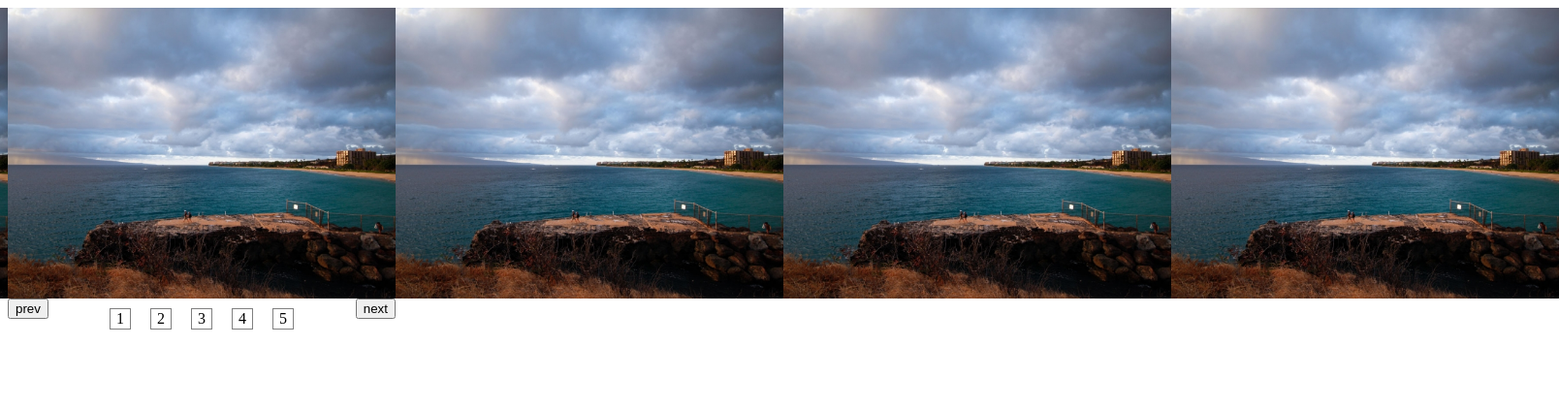
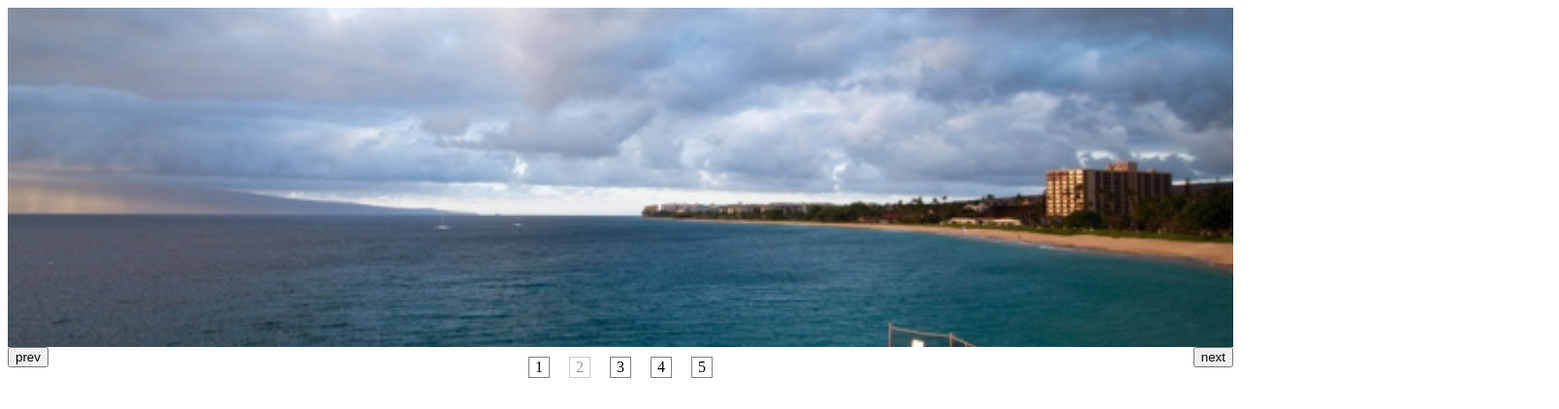
Before and after one commit to VladLinevich/slider_jq, a plain HTML site: page index.html in a window 1280 px wide. Both pictures are taken after a click on the button "next". Shown: the whole page at 97% size, 1608 px wide, since content can reach past the window. Drawn offline with Linux system fonts and the light colour scheme.

Commit message:
final 1.0

```diff
--- a/slider.css
+++ b/slider.css
@@ -1,14 +1,15 @@
 .slider {
     margin: 0;
     padding: 0;
-    width:  400px;
-    height: 300px;
+    width:  100%;
+    height: 350px;
     position: relative;
 }
 
 .s-wrap {
     position: relative;
     background-color: forestgreen;
+    overflow: hidden;
 }
 
 .s-container {
@@ -51,5 +52,10 @@
     line-height: 20px;
     text-align: center;
     margin: 0 10px;
-    border: 1px solid grey
+    border: 1px solid grey;
+    transition: .2s ease;
 }
+
+.s-pagination__item.active {
+    opacity: .4;
+}
--- a/slider.js
+++ b/slider.js
@@ -15,32 +15,28 @@
 
         item: $('<span>', {
             class:'s-pagination__item'
-        })
-     }
+        }),
 
-     var methods = {
-
-
-
+        element: null
      }
 
      var params = {
-        widthOfWrapper: Number.parseInt(elements.items.css('width')),
-        heightOfWrapper: Number.parseInt(elements.container.css('height'))
+        widthOfWrapper: getSizeParam(elements.items, 'width'),
+        heightOfWrapper: getSizeParam(elements.container, 'height')
      }
 
      var current = 0;
 
-     function slide (numberOfslide, cb) {
+     function getSizeParam(elem, param) {
+        return Number.parseInt(elem.css(param))
+     }
 
-        console.log(numberOfslide)
+     function activePaginationItem (current) {
 
-        $('.s-container').css({
-            transform: 'translateX(-' + params.widthOfWrapper * numberOfslide + 'px)'
-        })
+        var pagination = $('.s-pagination__item')
 
-        !cb ? false : cb();
-
+        pagination.removeClass('active');
+        $(pagination[current]).addClass('active')
      }
 
      function changeCurrent (newCurrent , cb) {
@@ -53,6 +49,22 @@
         }
      }
 
+     function slide (numberOfslide, cb) {
+
+        var width = getSizeParam(elements.container, 'width')
+
+        console.log(numberOfslide)
+
+        $('.s-container').css({
+            transform: 'translateX(-' + width * numberOfslide + 'px)'
+        })
+
+        activePaginationItem (current);
+
+        !cb ? false : cb();
+
+     }
+
      function createPagination () {
 
         for(i=0; i < elements.countOfItems; i++){
@@ -62,7 +74,11 @@
 
         pagination.wrap.appendTo(elements.container)
 
-        $('.s-pagination__item').on('click', function(event){
+        pagination.element = $('.s-pagination__item');
+
+        pagination.element.first().addClass('active')
+
+        pagination.element.on('click', function(event){
             changeCurrent($(this).index());
         })
      }
@@ -106,12 +122,28 @@
         $('.s-container').width(elements.countOfItems * params.widthOfWrapper);
         createBtn();
         createPagination();
+        changeSize();
+     }
 
-    }
+     function changeSize () {
+
+        $(window).resize(function(){
+
+            var width = getSizeParam(elements.container, 'width') + 'px';
+
+            elements.items.each(function(i, el){
+                $(el).css({
+                    width: width,
+                })
+            })
+
+            $('.s-container').width(elements.countOfItems * parseInt(width));
+
+        })
+
+     }
 
      init();
 
-     console.log(elements.items)
-
     };
   })( jQuery );
```
